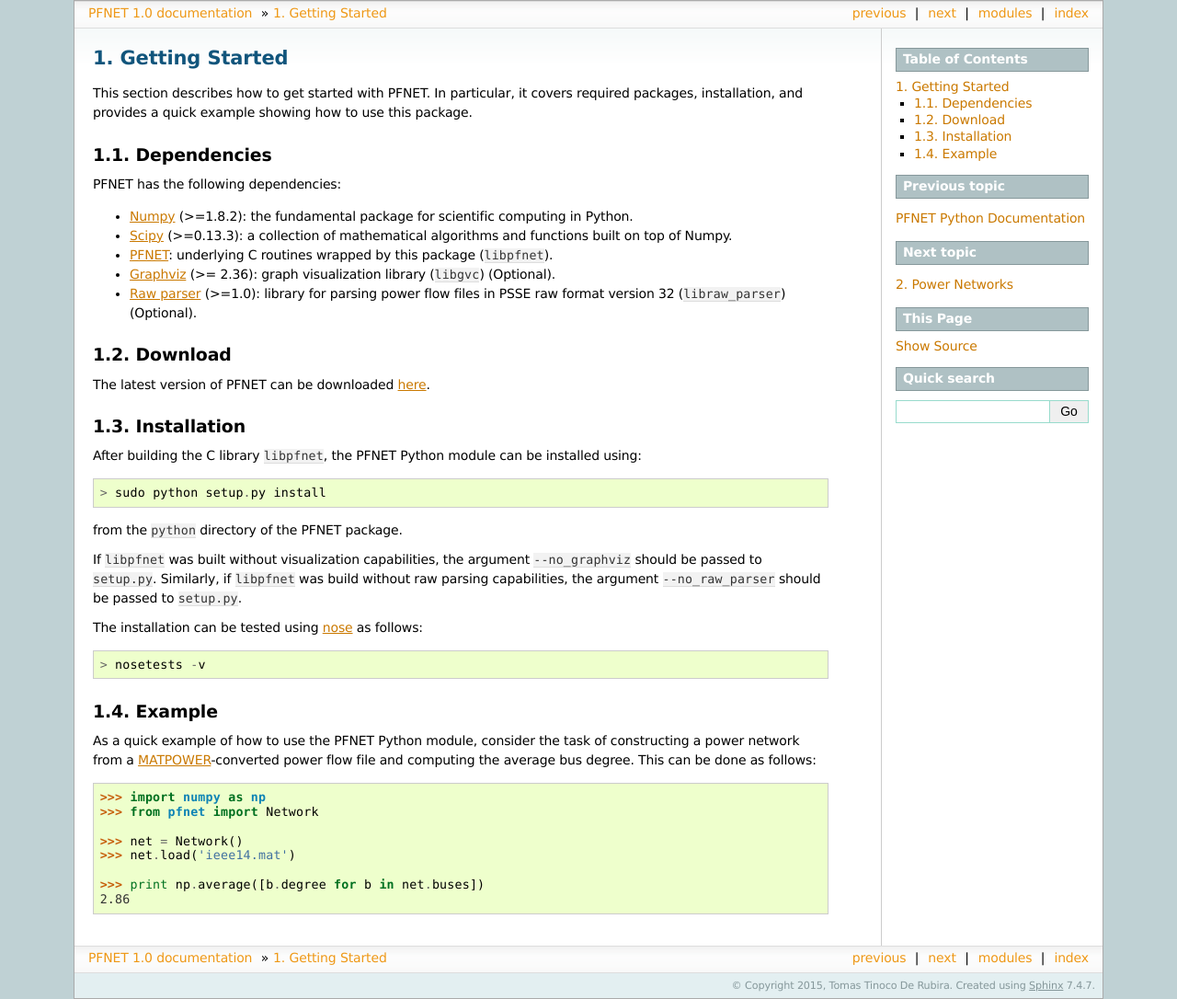
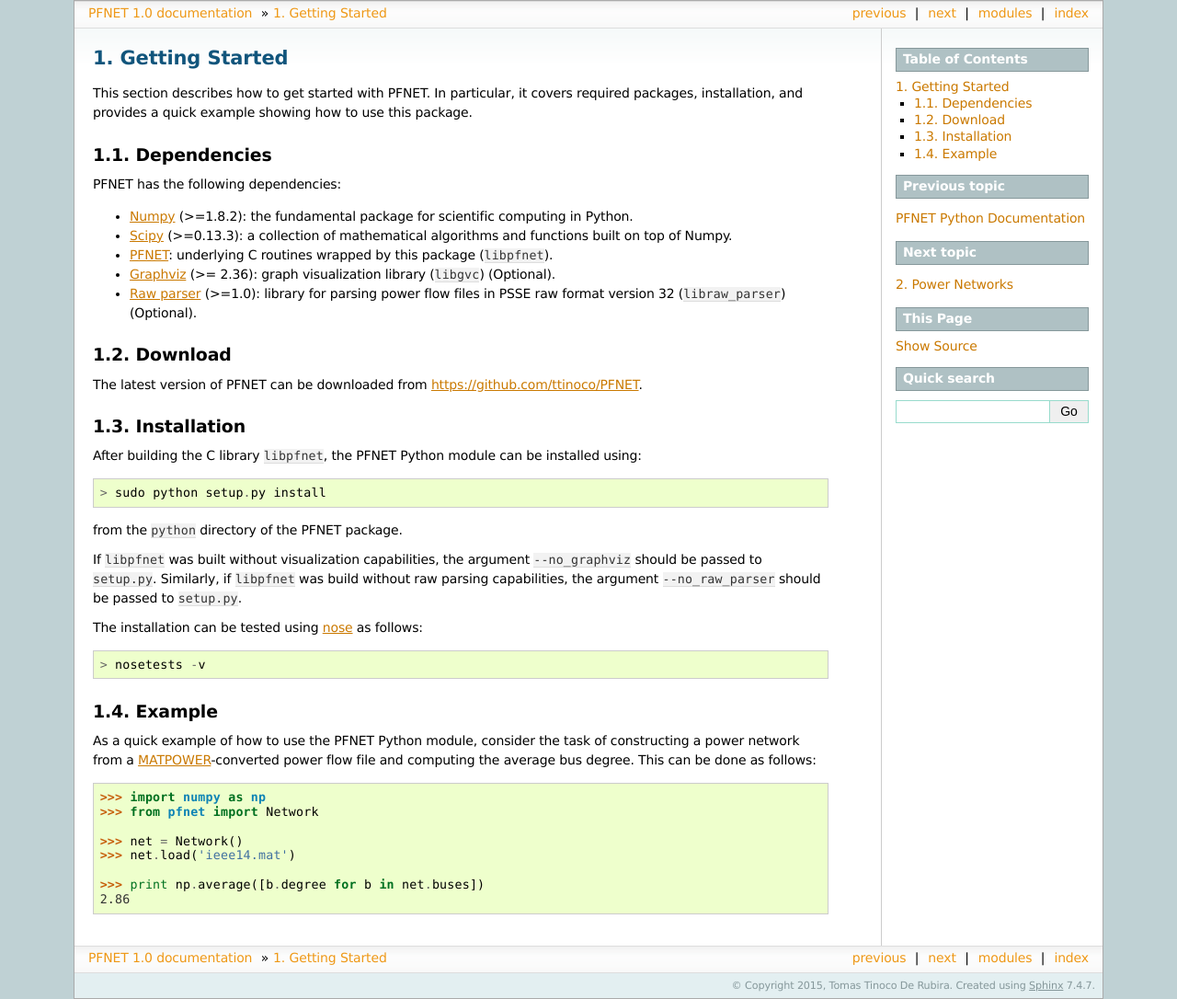
Before and after one commit to ttinoco/PFNET, a Sphinx documentation site: the page built from python/docs/start.rst, in a window 1280 px wide. Shown: the whole page at 92% size. Built offline with Sphinx 7.4.7, drawn with Linux system fonts in a browser that asks for light colours.

Commit message:
Updated documentation makefiles and links. Added python wrapper manual.

```diff
--- a/python/docs/index.rst
+++ b/python/docs/index.rst
@@ -23,7 +23,7 @@
   @misc{pfnet,
      author={Tomas Tinoco De Rubira},
      title={{PFNET}: A library for modeling and analyzing electric power networks},
-     howpublished={\url{some_UR}},
+     howpublished={\url{https://github.com/ttinoco/PFNET}},
      month={July},
      year={2015}
   }
--- a/python/docs/start.rst
+++ b/python/docs/start.rst
@@ -24,7 +24,7 @@
 Download
 ========
 
-The latest version of PFNET can be downloaded `here <some_URL>`_.
+The latest version of PFNET can be downloaded from `<https://github.com/ttinoco/PFNET>`_.
 
 .. _start_installation:
 
```
Also changed, not shown: README.md (+7 -3 lines), 3 other files.
